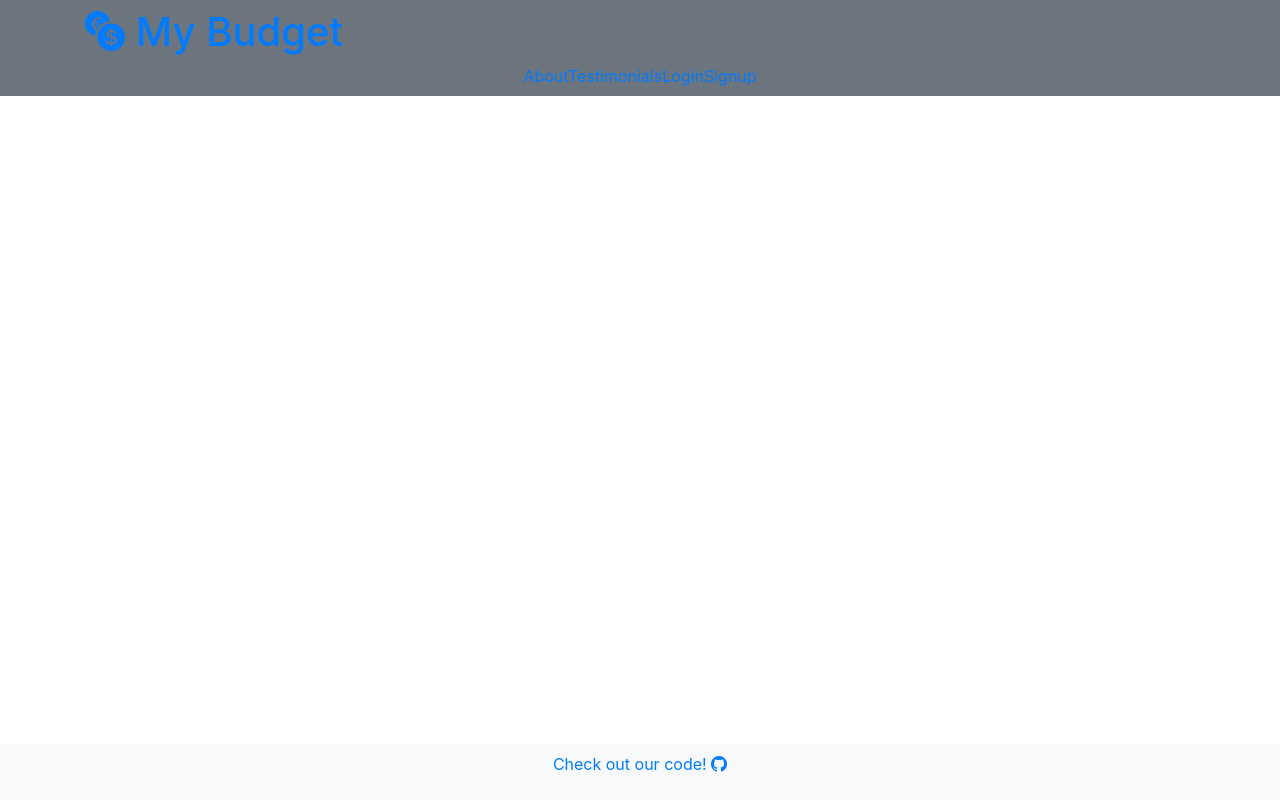
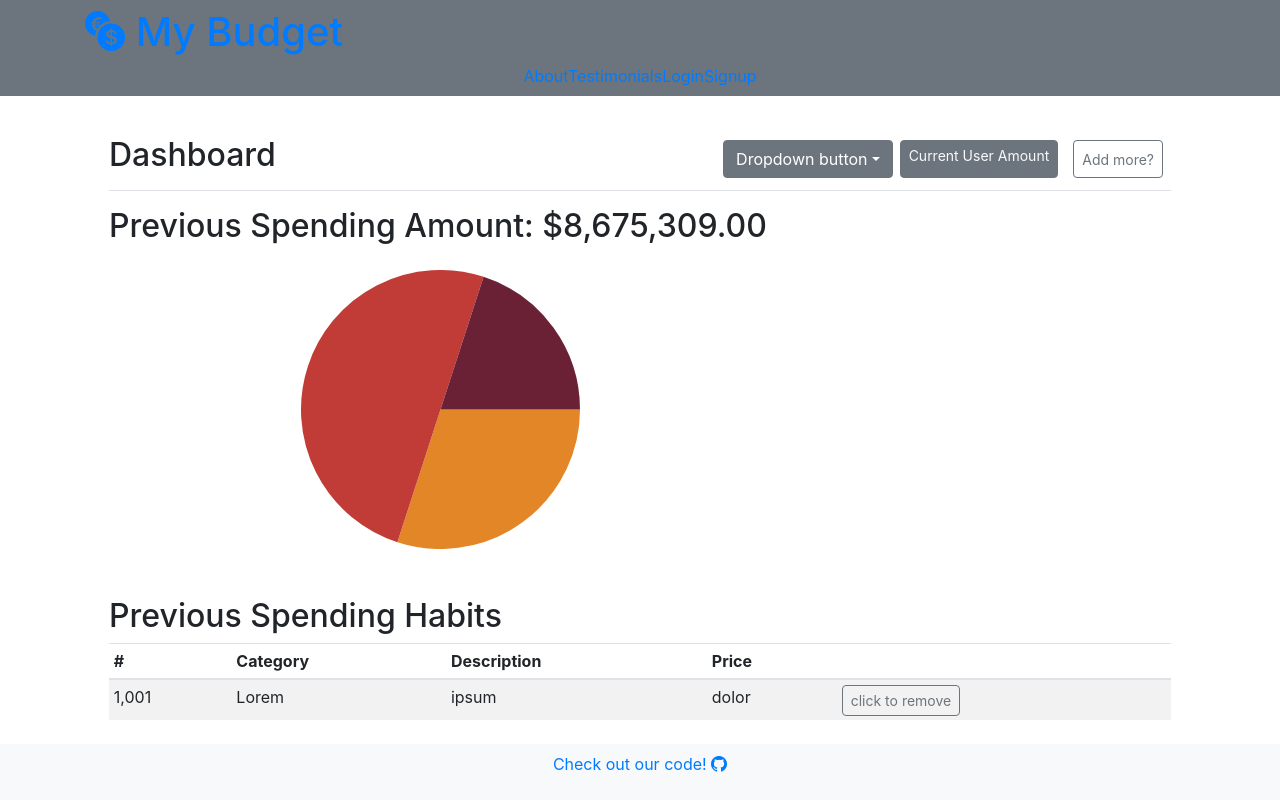
Before and after one commit to AShariat/my-budget, a React (Create React App) app in the folder client/: page /users/1 in a window 1280 px wide. Built offline with nearby package versions, Linux system fonts and the light colour scheme.

Commit message:
dashboard added

```diff
--- a/client/src/App.js
+++ b/client/src/App.js
@@ -7,7 +7,6 @@ import {
   createHttpLink,
 } from "@apollo/client";
 import { BrowserRouter as Router, Routes, Route } from "react-router-dom";
-import { setContext } from "@apollo/client/link/context";
 
 import Header from "./components/Header";
 import Home from "./components/Home";
@@ -15,6 +14,8 @@ import Login from "./components/Login";
 import Signup from "./components/Signup";
 import About from "./components/About";
 import Testimonials from "./components/Testimonials";
+import Dashboard from "./components/Dashboard";
+
 import Footer from "./components/Footer";
 
 const httpLink = createHttpLink({
@@ -39,6 +40,7 @@ function App() {
               <Route path="/signup" element={<Signup />} />
               <Route path="/about" element={<About />} />
               <Route path="/testimonials" element={<Testimonials />} />
+              <Route path="/users/:_id?" element={<Dashboard />} />
             </Routes>
           </div>
           <Footer />
--- /dev/null
+++ b/client/src/components/Dashboard/index.js
@@ -0,0 +1,160 @@
+import React from "react";
+import { useParams } from "react-router-dom";
+import { PieChart } from "react-minimal-pie-chart";
+
+const Style1 = {
+  display: "block",
+  width: "663px",
+  height: "279px",
+};
+const Style2 = {
+  position: "absolute",
+  width: "200%",
+  height: "200%",
+  left: 0,
+  top: 0,
+};
+const Style3 = {
+  position: "absolute",
+  left: 0,
+  top: 0,
+  right: 0,
+  bottom: 0,
+  overflow: "hidden",
+  "pointer-events": "none",
+  visibility: "hidden",
+  "z-index": -1,
+};
+const Style4 = {
+  position: "absolute",
+  width: "1000000px",
+  height: "1000000px",
+  left: 0,
+  top: 0,
+};
+const Style5 = {
+  position: "absolute",
+  inset: "0px",
+  overflow: "hidden",
+  "pointer-events": "none",
+  visibility: "hidden",
+  "z-index": -1,
+};
+
+const Dashboard = function (props) {
+  const { id: userId } = useParams();
+  console.log(userId);
+
+  window.scrollTo(0, 0);
+
+  return (
+    <div className="container-fluid">
+      <div className="row">
+        <main role="main" className="col-md-12 ml-sm-auto col-lg-12 pt-3 px-4">
+          <div className="chartjs-size-monitor" style={Style5}>
+            <div className="chartjs-size-monitor-expand" style={Style3}>
+              <div style={Style4}></div>
+            </div>
+            <div className="chartjs-size-monitor-shrink" style={Style3}>
+              <div style={Style2}></div>
+            </div>
+          </div>
+          <div className="d-flex justify-content-between flex-wrap flex-md-nowrap align-items-center pb-2 mb-3 border-bottom">
+            <h1 className="h2">Dashboard</h1>
+            <div className="btn-toolbar mb-2 mb-md-0">
+              <div className="btn-group mr-2">
+                <div className="dropdown mr-2">
+                  <button
+                    className="btn btn-secondary dropdown-toggle"
+                    type="button"
+                    id="dropdownMenuButton"
+                    data-toggle="dropdown"
+                    aria-haspopup="true"
+                    aria-expanded="false"
+                  >
+                    Dropdown button
+                  </button>
+                  <div
+                    className="dropdown-menu"
+                    aria-labelledby="dropdownMenuButton"
+                  >
+                    <a className="dropdown-item" href="#">
+                      Action
+                    </a>
+                    <a className="dropdown-item" href="#">
+                      Another action
+                    </a>
+                    <a className="dropdown-item" href="#">
+                      Something else here
+                    </a>
+                  </div>
+                </div>
+                <div className="btn btn-sm btn-outline-secondary bg-secondary text-light mr-3 rounded">
+                  Current User Amount
+                </div>
+                <button
+                  className="btn btn-sm btn-outline-secondary rounded"
+                  onClick={() => {
+                    props.changeFunction("UserInputModal");
+                  }}
+                >
+                  Add more?
+                </button>
+              </div>
+            </div>
+          </div>
+
+          <h2>Previous Spending Amount: $8,675,309.00</h2>
+
+          {/* pie graph here */}
+          <div
+            className="my-4"
+            id="myChart"
+            width="663"
+            height="279"
+            style={Style1}
+          >
+            <PieChart
+              data={[
+                { title: "One", value: 30, color: "#E38627" },
+                { title: "Two", value: 50, color: "#C13C37" },
+                { title: "Three", value: 20, color: "#6A2135" },
+              ]}
+            />
+          </div>
+          <br></br>
+
+          <h2>Previous Spending Habits</h2>
+          <div className="table-responsive">
+            <table className="table table-striped table-sm">
+              <thead>
+                <tr>
+                  <th>#</th>
+                  <th>Category</th>
+                  <th>Description</th>
+                  <th>Price</th>
+                  <th></th>
+                </tr>
+              </thead>
+              <tbody>
+                <tr>
+                  <td>1,001</td>
+                  <td>Lorem</td>
+                  <td>ipsum</td>
+                  <td>dolor</td>
+                  <td>
+                    <button className="btn btn-sm btn-outline-secondary rounded">
+                      click to remove
+                    </button>
+                  </td>
+                </tr>
+              </tbody>
+            </table>
+          </div>
+        </main>
+      </div>
+    </div>
+  );
+};
+
+export default Dashboard;
--- a/client/src/components/Header/index.js
+++ b/client/src/components/Header/index.js
@@ -10,7 +10,6 @@ const Header = () => {
             <i className="bi bi-currency-exchange"></i> My Budget
           </h1>
         </Link>
-
         <nav className="text-center">
           <Link to="/about">About</Link>
           <Link to="/testimonials">Testimonials</Link>
--- a/client/src/utils/auth.js
+++ b/client/src/utils/auth.js
@@ -1,4 +1,4 @@
-import decode from 'jwt-decode';
+import decode from "jwt-decode";
 
 class AuthService {
   getProfile() {
@@ -24,22 +24,22 @@ class AuthService {
 
   getToken() {
     // Retrieves the user token from localStorage
-    return localStorage.getItem('id_token');
+    return localStorage.getItem("id_token");
   }
 
   login(idToken) {
     // Saves user token to localStorage
-    localStorage.setItem('id_token', idToken);
+    localStorage.setItem("id_token", idToken);
 
-    window.location.assign('/dashboard');
+    window.location.assign("/users/:_id?");
   }
 
   logout() {
     // Clear user token and profile data from localStorage
     // axios.defaults.headers.common["Authorization"] = null;
-    localStorage.removeItem('id_token');
+    localStorage.removeItem("id_token");
     // this will reload the page and reset the state of the application
-    window.location.assign('/');
+    window.location.assign("/");
   }
 }
 
```
Also changed, not shown: client/src/components/Navigation/index.js (+1 -6 lines), client/src/components/PotentialDashboardForUsers/index.js (deleted, +0 -116 lines).
